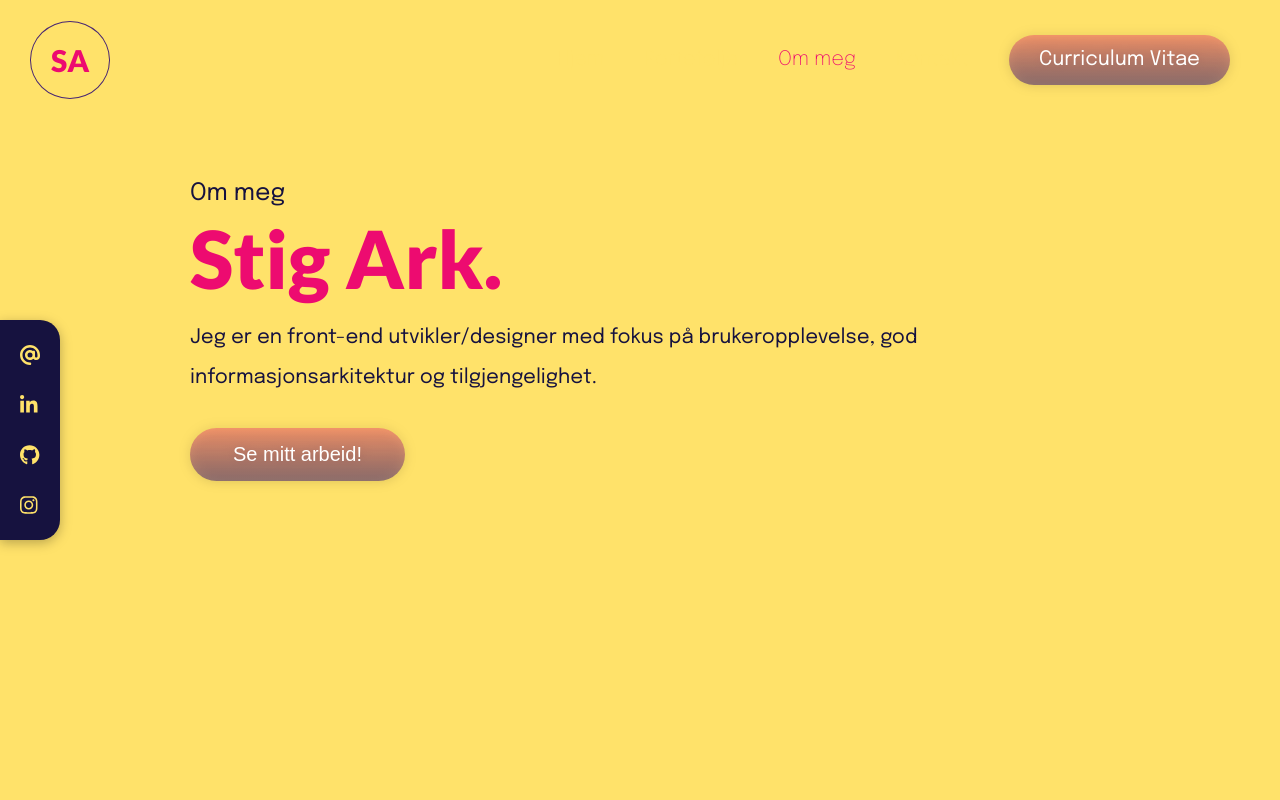
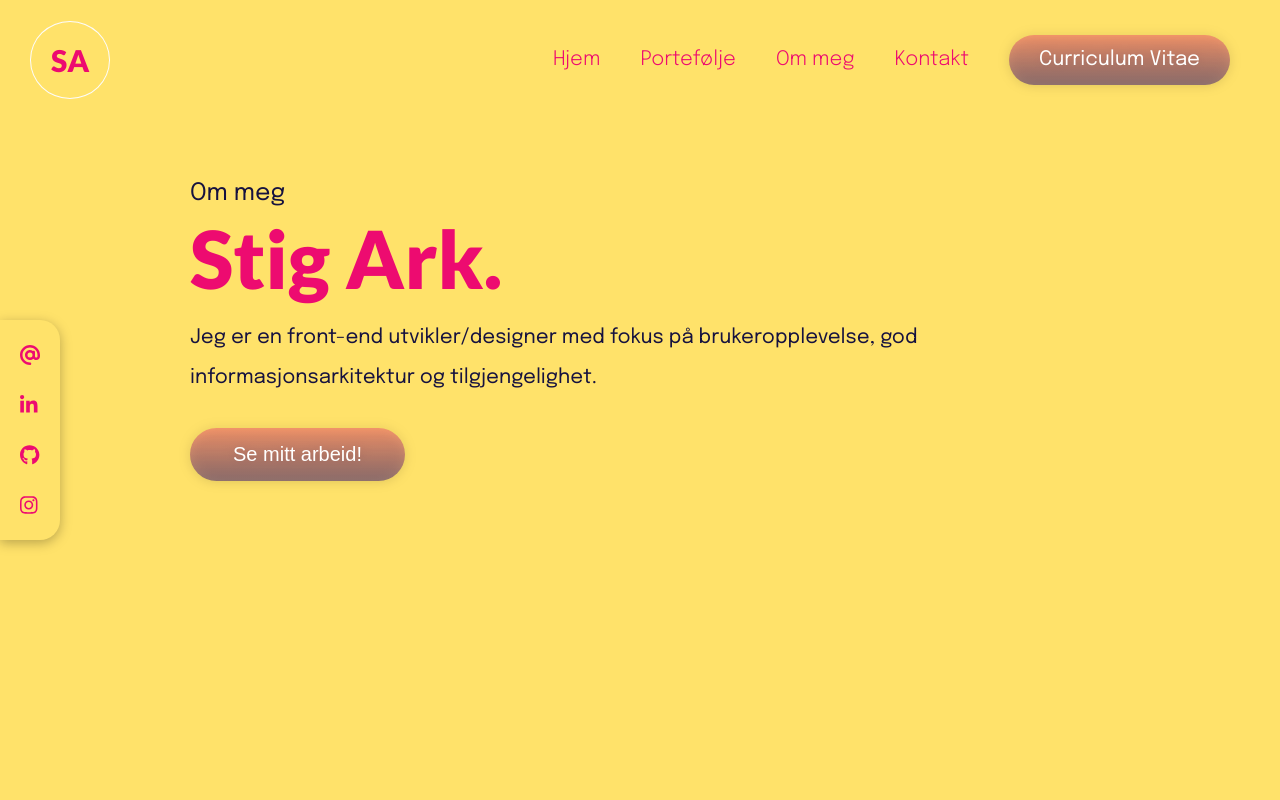
Before and after one commit to arkstig/stigark2, a React (Create React App) app in the folder base_custom/: page /ommeg in a window 1280 px wide. Shown: the top 800 px of the page. Built offline with nearby package versions, Linux system fonts and the light colour scheme.

Commit message:
Continued light mode

```diff
--- a/base_custom/src/styles/scss/main.scss
+++ b/base_custom/src/styles/scss/main.scss
@@ -71,6 +71,7 @@ h2 {
 
 #light .logo {
   color: #ed0b70;
+  border-color: #FCFCFC;
 }
 
 .logo:hover {
@@ -89,6 +90,11 @@ aside {
   border-bottom-right-radius: 20px;
   filter: drop-shadow(0px 3px 6px #00000045);
 }
+
+#light aside {
+  background-color: #ffe26a;;
+
+}
 aside ul {
   list-style-type: none;
 }
@@ -98,6 +104,13 @@ aside ul li {
 
 .fa-solid {
   color: #ffe26a;
+}
+#light .fa-brands {
+  color: #ed0b70;
+}
+
+#light .fa-solid {
+  color: #ed0b70;
 }
 .fa-brands {
   color: #ffe26a;
@@ -137,6 +150,12 @@ header {
 header.header-bar--hidden {
   transform: translateY(-100%);
 }
+
+#light nav ul li {
+  color: #ed0b70;
+  font-weight: 300;
+}
+
 nav {
   display: flex;
   flex-direction: row;
@@ -155,8 +174,15 @@ nav {
     padding-right: 40px;
    }
 }
+
+
 nav ul li:hover {
   color: #ed0b70;
+  transition: all 0.2s;
+}
+
+#light nav ul li:hover {
+  color: #16123f;
   transition: all 0.2s;
 }
 
```
